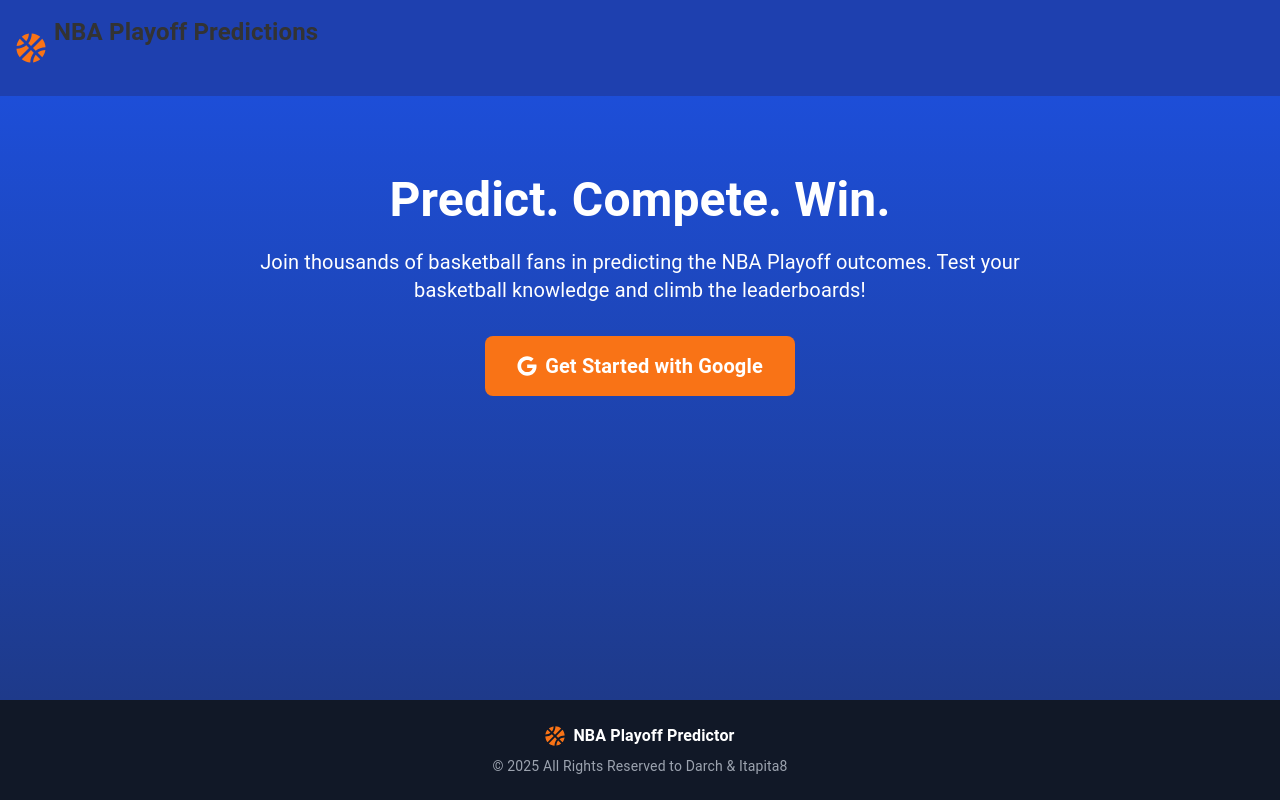
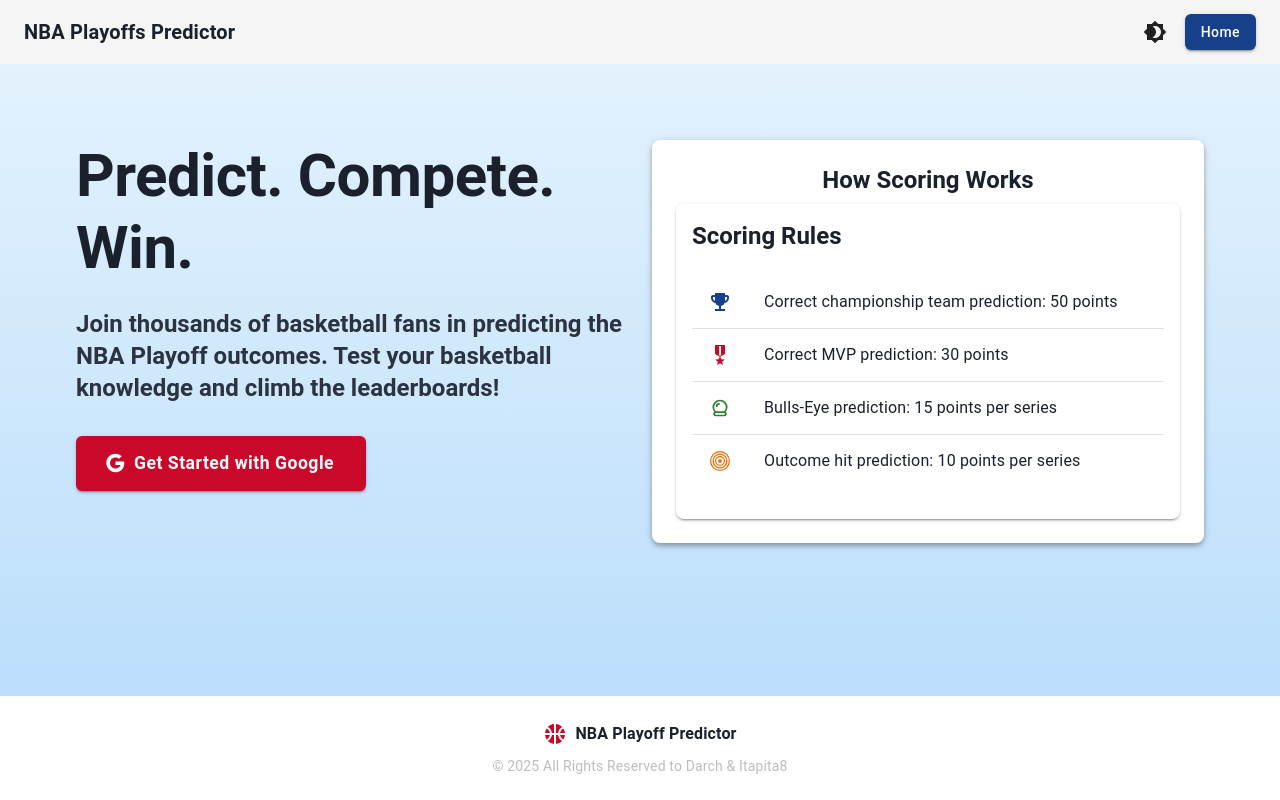
Before and after one commit to itamaraloni/NBA-Playoffs-Brackets-App-Client, a React (Create React App) app: page /landing in a window 1280 px wide. Built offline with nearby package versions, Linux system fonts and the light colour scheme; no server answers.

Commit message:
Refactored LandingPage and unified it to new app design

```diff
--- a/src/pages/LandingPage.jsx
+++ b/src/pages/LandingPage.jsx
@@ -1,9 +1,28 @@
 import React, { useState, useEffect } from 'react';
 import { useNavigate } from 'react-router-dom';
-import { FaGoogle, FaBasketballBall } from 'react-icons/fa';
 import { useAuth } from '../contexts/AuthContext';
+import StandaloneHeader from '../components/StandaloneHeader';
+import ScoringRules from '../components/ScoringRules';
+import {
+  Box,
+  Button,
+  Container,
+  Typography,
+  Paper,
+  Alert,
+  CircularProgress,
+  useTheme,
+  useMediaQuery,
+  Grid
+} from '@mui/material';
+import {
+  Google,
+  SportsBasketball
+} from '@mui/icons-material';
 
 const LandingPage = () => {
+  const theme = useTheme();
+  const isMobile = useMediaQuery(theme.breakpoints.down('sm'));
   const [loading, setLoading] = useState(false);
   const [error, setError] = useState(null);
   const { currentUser, signInWithGoogle } = useAuth();
@@ -12,8 +31,6 @@ const LandingPage = () => {
   // Check if user is already logged in and redirect accordingly
   useEffect(() => {
     if (currentUser) {
-      // For now, always redirect to dashboard
-      // Later we'll add backend check for new vs existing users
       navigate('/dashboard');
     }
   }, [currentUser, navigate]);
@@ -33,68 +50,123 @@ const LandingPage = () => {
   };
 
   return (
-    <div className="flex flex-col min-h-screen">
-      {/* Header */}
-      <header className="bg-blue-800 text-white shadow-lg">
-        <div className="container mx-auto px-4 py-4 flex justify-between items-center">
-          <div className="flex items-center">
-            <FaBasketballBall className="text-orange-500 text-3xl mr-2" />
-            <h1 className="text-2xl font-bold">NBA Playoff Predictions</h1>
-          </div>
-        </div>
-      </header>
+
+    <Box
+      sx={{
+        display: 'flex',
+        flexDirection: 'column',
+        minHeight: '100vh',
+        bgcolor: 'background.default',
+        color: 'text.primary'
+      }}
+      >
+
+      {/* Hedear Section */}
+      <StandaloneHeader title="NBA Playoffs Predictor" showLogout={false} showHome={false} />
 
       {/* Hero Section */}
-      <section className="flex-grow bg-gradient-to-b from-blue-700 to-blue-900 text-white py-20">
-        <div className="container mx-auto px-4">
+      <Box
+        component="section"
+        sx={{
+          flexGrow: 1,
+          background: theme.palette.mode === 'dark'
+            ? `linear-gradient(to bottom, ${theme.palette.primary.dark}, ${theme.palette.primary.main})`
+            : `linear-gradient(to bottom, #e3f2fd, #bbdefb)`,
+          py: 8,
+          color: 'white'
+        }}
+      >
+        <Container maxWidth="lg">
           {error && (
-            <div className="bg-red-500 text-white p-4 rounded-lg mb-6 max-w-md mx-auto">
+            <Alert
+              severity="error"
+              sx={{
+                mb: 4,
+                maxWidth: 'md',
+                mx: 'auto',
+                '& .MuiAlert-message': {
+                  color: theme.palette.error.dark
+                }
+              }}
+            >
               {error}
-            </div>
+            </Alert>
           )}
 
-          <div className="max-w-3xl mx-auto text-center">
-            <h2 className="text-5xl font-bold mb-6">Predict. Compete. Win.</h2>
-            <p className="text-xl mb-8">
-              Join thousands of basketball fans in predicting the NBA Playoff outcomes.
-              Test your basketball knowledge and climb the leaderboards!
-            </p>
+          <Grid container spacing={4}>
+            <Grid item xs={12} md={6}>
+              <Box sx={{ textAlign: isMobile ? 'center' : 'left', mb: isMobile ? 4 : 0 }}>
+                <Typography variant="h2" component="h2" gutterBottom fontWeight="bold" sx={{ mb: 3 }}>
+                  Predict. Compete. Win.
+                </Typography>
+                <Typography variant="h5" component="p" sx={{ mb: 4, opacity: 0.9 }}>
+                  Join thousands of basketball fans in predicting the NBA Playoff outcomes.
+                  Test your basketball knowledge and climb the leaderboards!
+                </Typography>
 
-            <button
-              onClick={handleSignIn}
-              disabled={loading}
-              className="bg-orange-500 hover:bg-orange-600 text-white px-8 py-4 rounded-lg text-xl font-bold flex items-center mx-auto"
-            >
-              {loading ? (
-                <span className="flex items-center">
-                  <svg className="animate-spin -ml-1 mr-3 h-5 w-5 text-white" xmlns="http://www.w3.org/2000/svg" fill="none" viewBox="0 0 24 24">
-                    <circle className="opacity-25" cx="12" cy="12" r="10" stroke="currentColor" strokeWidth="4"></circle>
-                    <path className="opacity-75" fill="currentColor" d="M4 12a8 8 0 018-8V0C5.373 0 0 5.373 0 12h4zm2 5.291A7.962 7.962 0 014 12H0c0 3.042 1.135 5.824 3 7.938l3-2.647z"></path>
-                  </svg>
-                  Loading...
-                </span>
-              ) : (
-                <>
-                  <FaGoogle className="mr-2" />
-                  Get Started with Google
-                </>
-              )}
-            </button>
-          </div>
-        </div>
-      </section>
+                <Button
+                  variant="contained"
+                  color="secondary"
+                  size="large"
+                  startIcon={loading ? <CircularProgress size={20} color="inherit" /> : <Google />}
+                  onClick={handleSignIn}
+                  disabled={loading}
+                  sx={{
+                    px: 4,
+                    py: 1.5,
+                    fontSize: '1.1rem',
+                    fontWeight: 'bold'
+                  }}
+                >
+                  {loading ? 'Loading...' : 'Get Started with Google'}
+                </Button>
+              </Box>
+            </Grid>
+
+            <Grid item xs={12} md={6}>
+              <Paper
+                elevation={4}
+                sx={{
+                  p: 3,
+                  borderRadius: 2,
+                  bgcolor: 'background.paper',
+                  color: 'text.primary'
+                }}
+              >
+                <Typography variant="h5" component="h3" gutterBottom fontWeight="bold" align="center">
+                  How Scoring Works
+                </Typography>
+                <ScoringRules />
+              </Paper>
+            </Grid>
+          </Grid>
+        </Container>
+      </Box>
 
       {/* Footer */}
-      <footer className="bg-gray-900 text-white py-6">
-        <div className="container mx-auto px-4 text-center">
-          <div className="flex items-center justify-center mb-2">
-            <FaBasketballBall className="text-orange-500 text-xl mr-2" />
-            <span className="font-bold">NBA Playoff Predictor</span>
-          </div>
-          <p className="text-gray-400 text-sm">© {new Date().getFullYear()} All Rights Reserved to Darch & Itapita8</p>
-        </div>
-      </footer>
-    </div>
+      <Box
+        component="footer"
+        sx={{
+          py: 3,
+          bgcolor: 'background.paper',
+          color: 'text.primary',
+        }}
+      >
+        <Container maxWidth="lg">
+          <Box sx={{ textAlign: 'center' }}>
+            <Box sx={{ display: 'flex', alignItems: 'center', justifyContent: 'center', mb: 1 }}>
+              <SportsBasketball sx={{ mr: 1, color: 'secondary.main' }} />
+              <Typography variant="subtitle1" fontWeight="bold">
+                NBA Playoff Predictor
+              </Typography>
+            </Box>
+            <Typography variant="body2" color={theme.palette.mode === 'dark' ? 'text.secondary' : 'grey.400'}>
+              © {new Date().getFullYear()} All Rights Reserved to Darch & Itapita8
+            </Typography>
+          </Box>
+        </Container>
+      </Box>
+    </Box>
   );
 };
 
```
